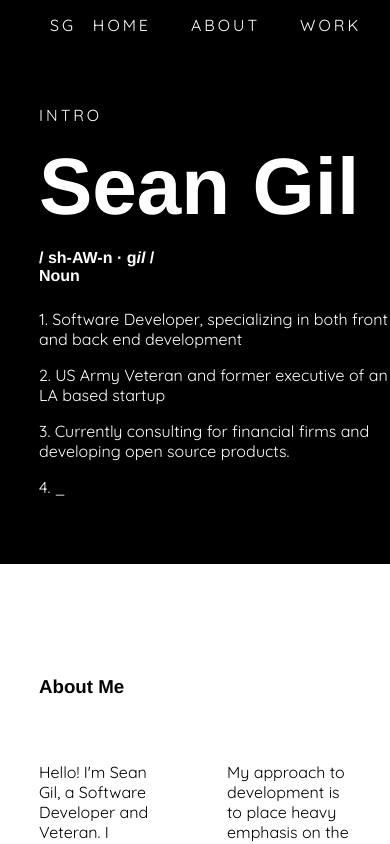
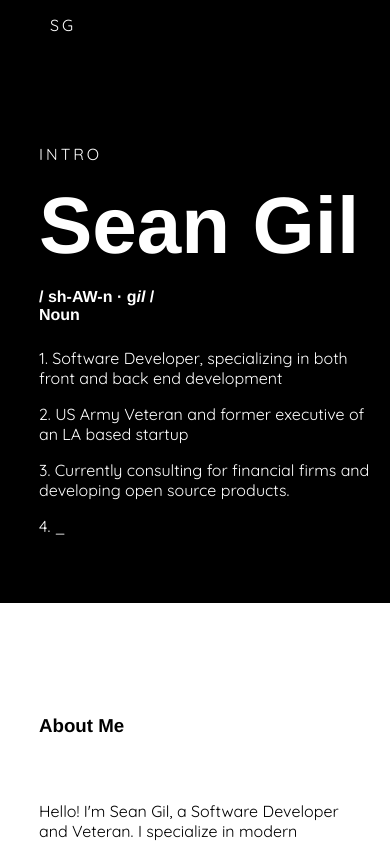
Before and after one commit to sean35mm/seangil-site, a React (Create React App) app: page / in a window 390 px wide. Built offline with nearby package versions, Linux system fonts and the light colour scheme.

Commit message:
changed mobile width

```diff
--- a/src/global.scss
+++ b/src/global.scss
@@ -24,7 +24,7 @@ a {
 	text-decoration: none;
 }
 
-$mobile-width: 375px;
+$mobile-width: 425px;
 $tablet-width: 768px;
 
 @mixin mobile {
```
